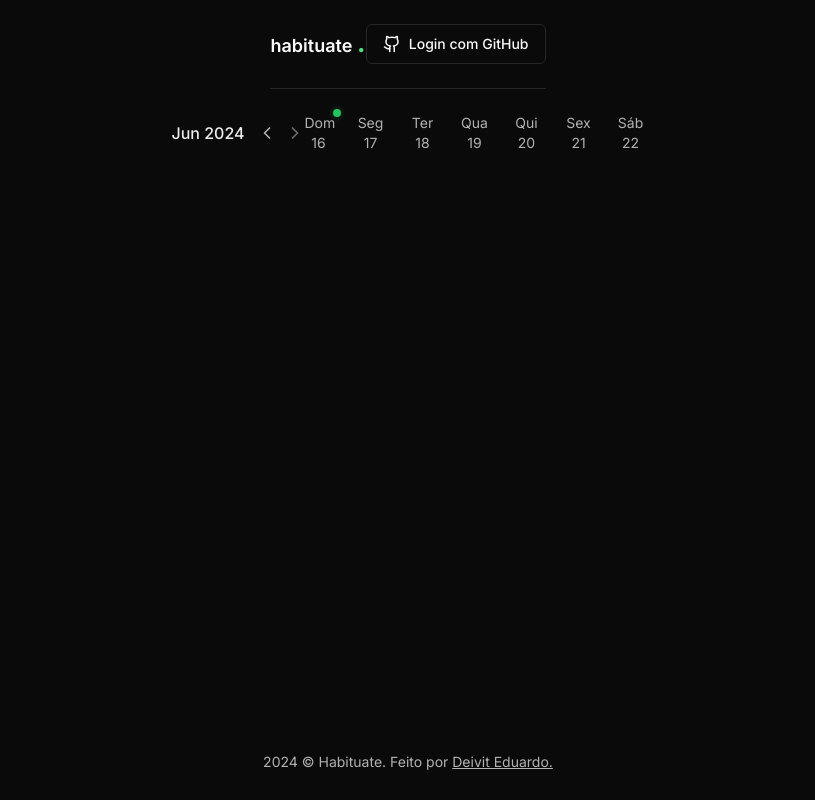
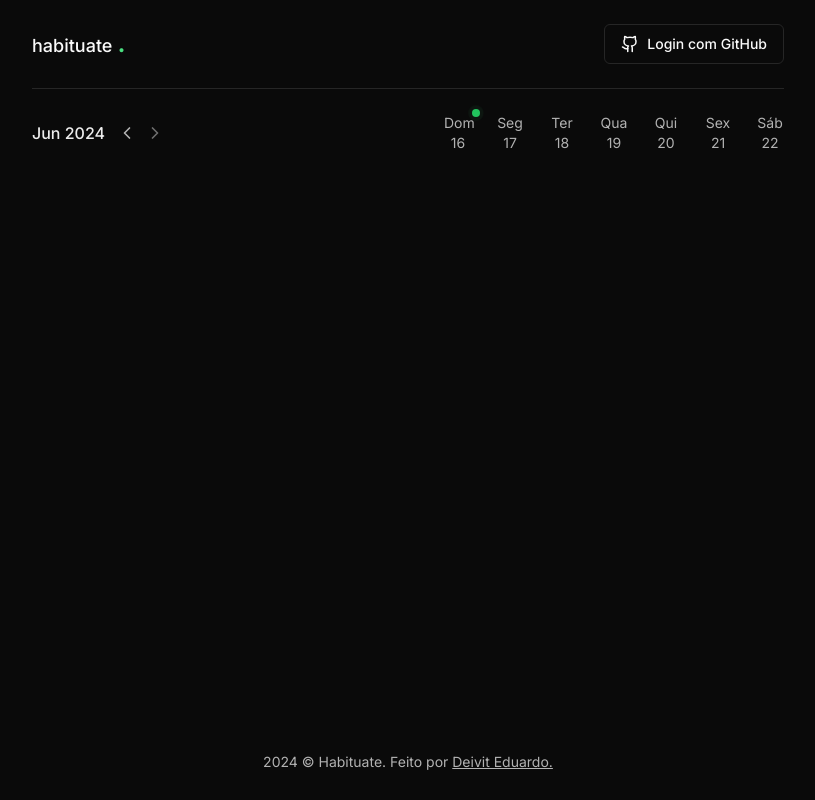
Before and after one commit to duardodev/habituate-web, a Next.js app: page / in a window 1280 px wide. Shown: the whole page, without its empty margins (232-1047 px from the left). Built offline with nearby package versions, Linux system fonts and the light colour scheme; no server answers.

Commit message:
style: adjust maximum width

```diff
--- a/src/app/page.tsx
+++ b/src/app/page.tsx
@@ -3,7 +3,7 @@ import { Habits } from '@/components/habits';
 
 export default function Home() {
   return (
-    <main className="max-w-[820px] p-6 mx-auto flex flex-col">
+    <main className="w-full max-w-[800px] p-6 mx-auto flex flex-col">
       <Calendar />
       <Habits />
     </main>
--- a/src/components/header.tsx
+++ b/src/components/header.tsx
@@ -12,9 +12,9 @@ export async function Header() {
   const user = getUser();
 
   return (
-    <header className="max-w-[820px] px-6 pt-6 mx-auto">
+    <header className="max-w-[800px] w-full px-6 pt-6 mx-auto">
       <div className="flex items-center">
-        <h1 className="text-lg font-semibold">
+        <h1 className="text-lg font-medium">
           habituate <span className="text-green-400 text-[28px]">.</span>
         </h1>
 
```
